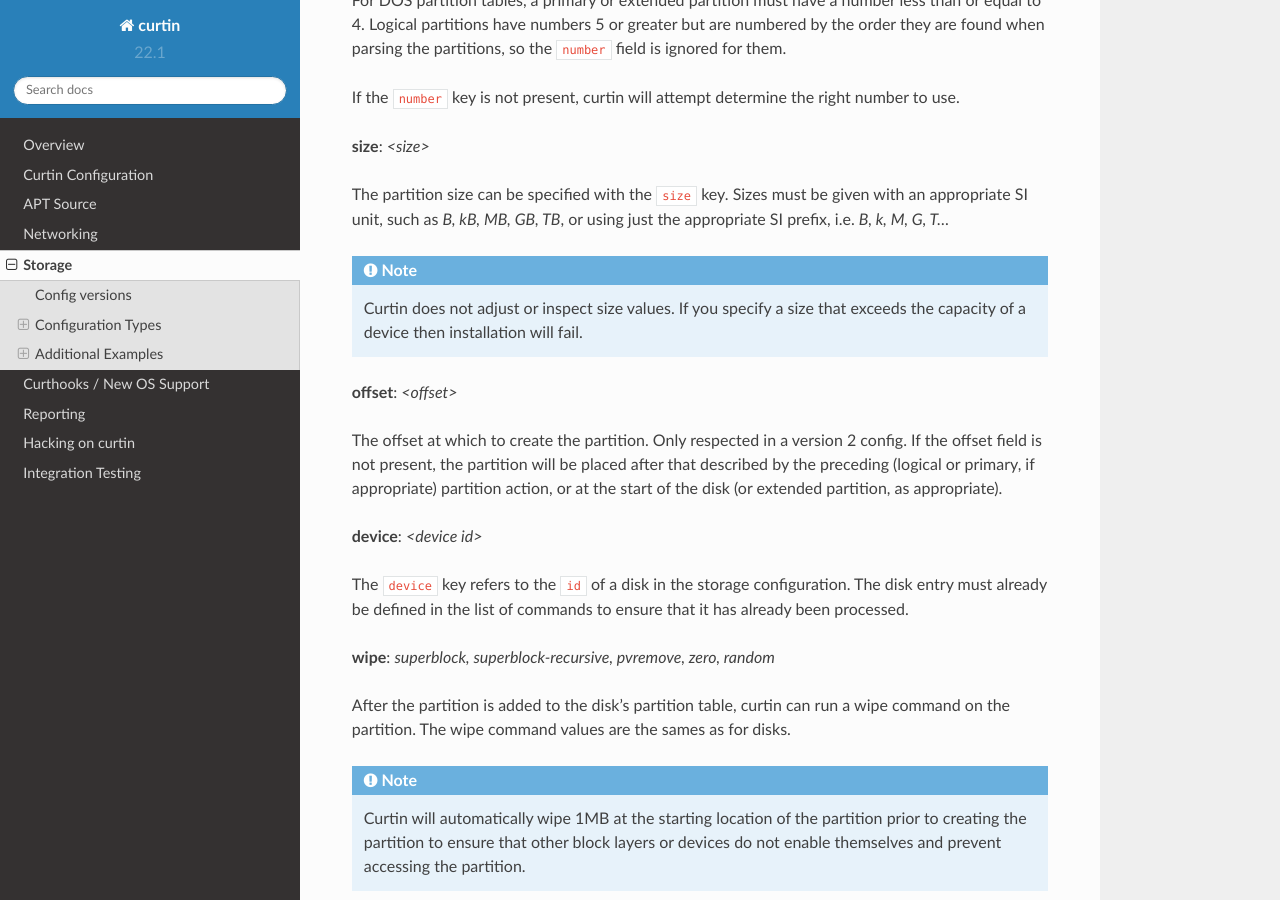
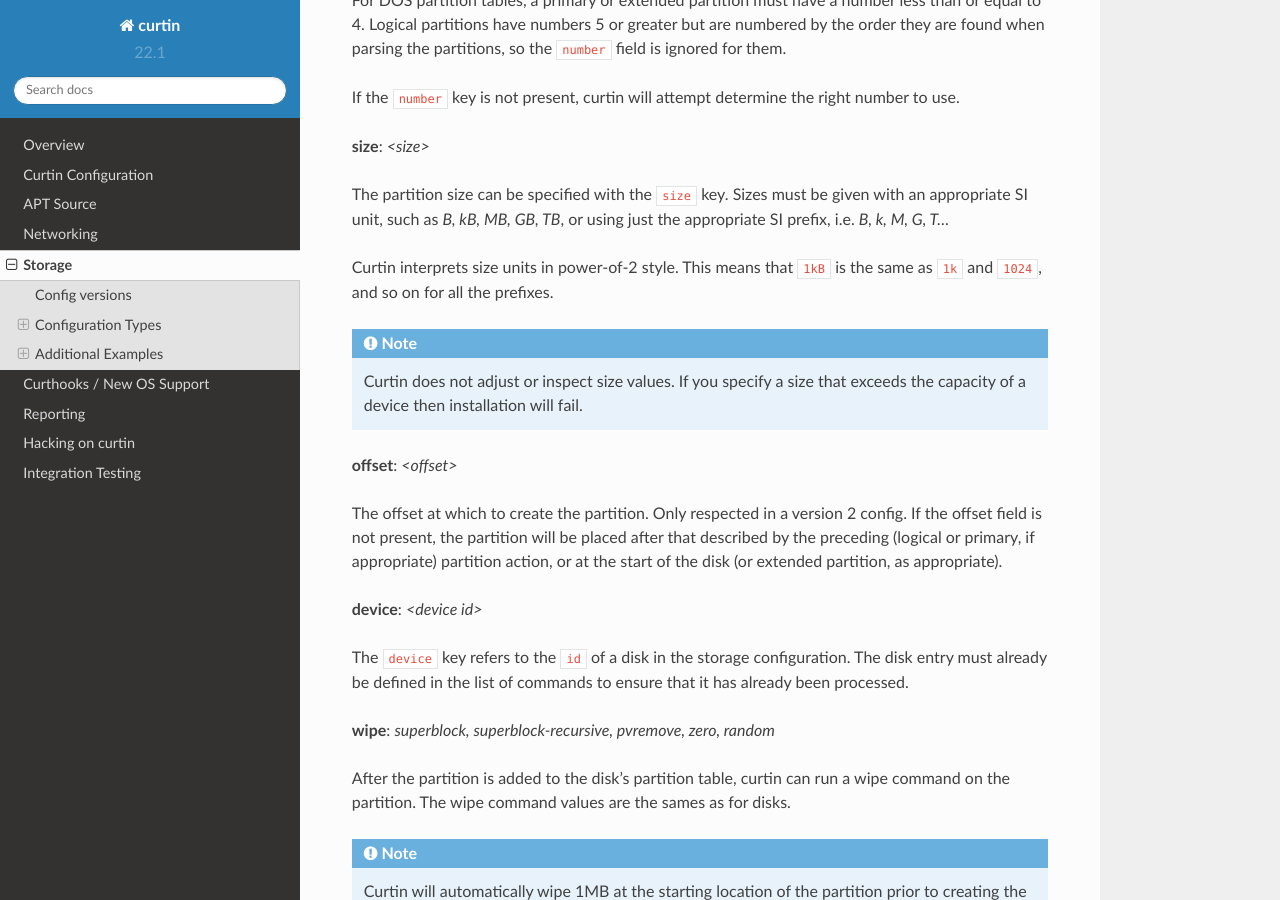
Before and after one commit to canonical/curtin, a Sphinx documentation site: the page built from doc/topics/storage.rst, in a window 1280 px wide and 900 px high, scrolled down 7675 px. Built offline with Sphinx 7.4.7 and the Read the Docs theme 2.0.0, drawn with Linux system fonts in a browser that asks for light colours.

Commit message:
doc: clarify size units

```diff
--- a/doc/topics/storage.rst
+++ b/doc/topics/storage.rst
@@ -389,6 +389,9 @@ number to use.
 The partition size can be specified with the ``size`` key. Sizes must be
 given with an appropriate SI unit, such as *B, kB, MB, GB, TB*, or using just
 the appropriate SI prefix, i.e. *B, k, M, G, T...*
+
+Curtin interprets size units in power-of-2 style.  This means that
+``1kB`` is the same as ``1k`` and ``1024``, and so on for all the prefixes.
 
 .. note::
 
```
